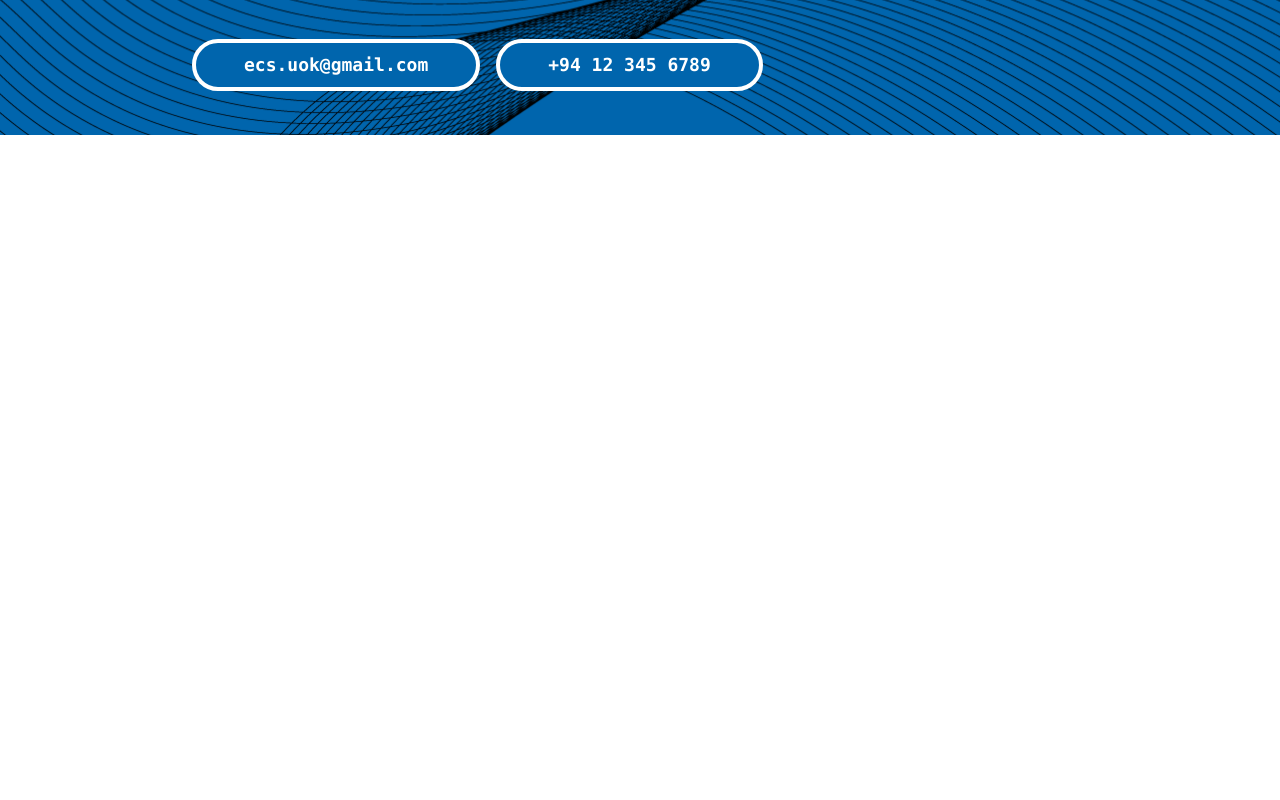
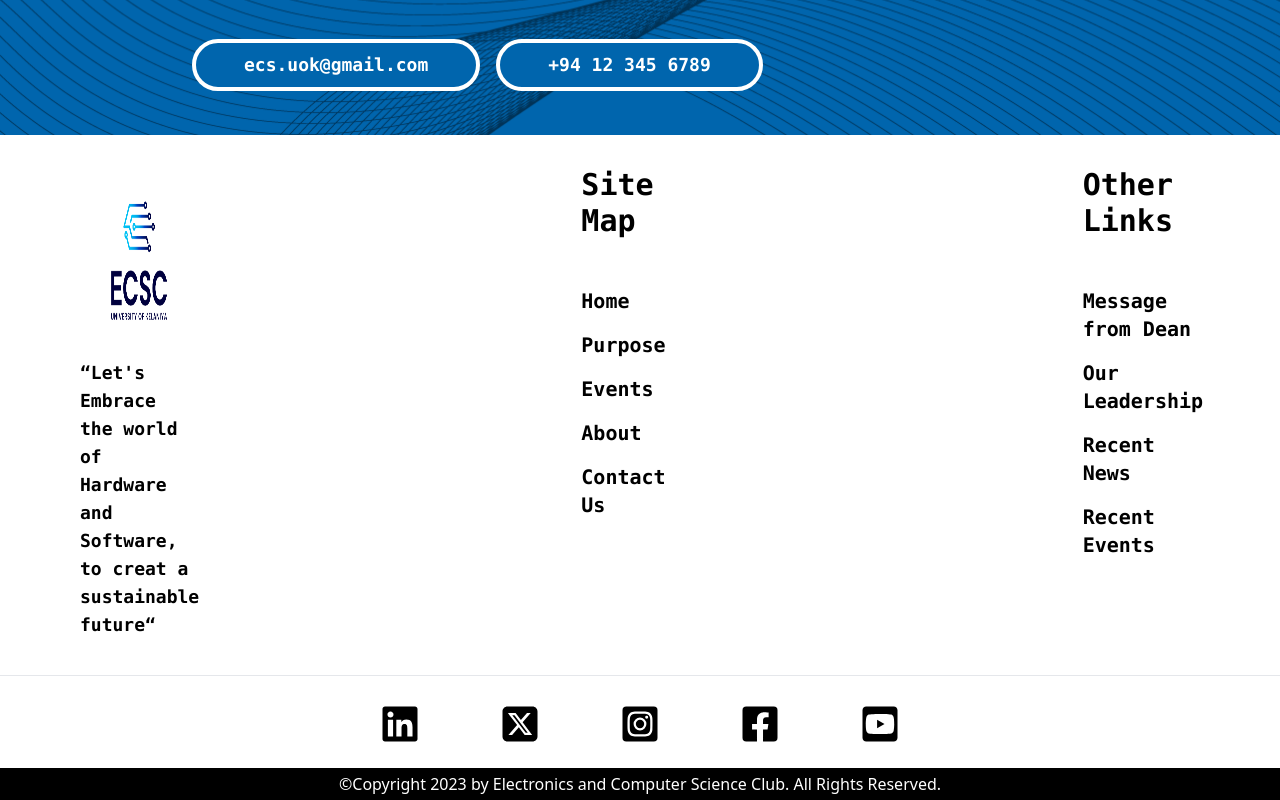
Before and after one commit to ecs-uok/ecs-uok-website, a React (Vite) app in the folder client/: page / in a window 1280 px wide. Shown: the part 2865-3665 px from the top of the page. Before the commit the page ends 3004 px from the top, so only its background shows below. Built offline with nearby package versions, Linux system fonts and the light colour scheme.

Commit message:
complete home page
need to do responsive design part

```diff
--- a/client/src/components/Footer.jsx
+++ b/client/src/components/Footer.jsx
@@ -1,9 +1,129 @@
+import { Link } from "react-router-dom";
+import ECSCFooterLogo from "../assets/ecsc_logo_footer.png";
+
 export default function Footer() {
   return (
-    <div>
-      <div></div>
-      <div></div>
-      <div></div>
-    </div>
+    <>
+      <div className="py-8 px-20 grid grid-cols-3 gap-96">
+        <div>
+          <img className="h-48 w-auto" src={ECSCFooterLogo}></img>
+          <p className="text-lg font-mono font-semibold">
+            &ldquo;Let&apos;s Embrace the world of Hardware and Software, to
+            creat a sustainable future&ldquo;
+          </p>
+        </div>
+
+        <div>
+          <h1 className="text-3xl font-bold font-mono">Site Map</h1>
+          <div className="mt-12">
+            <Link to={"/"}>
+              <p className="text-xl font-semibold font-mono mt-4">Home</p>
+            </Link>
+            <Link to={"/"}>
+              <p className="text-xl font-semibold font-mono mt-4">Purpose</p>
+            </Link>
+            <Link to={"/"}>
+              <p className="text-xl font-semibold font-mono mt-4">Events</p>
+            </Link>
+            <Link to={"/"}>
+              <p className="text-xl font-semibold font-mono mt-4">About</p>
+            </Link>
+            <Link to={"/"}>
+              <p className="text-xl font-semibold font-mono mt-4">Contact Us</p>
+            </Link>
+          </div>
+        </div>
+
+        <div>
+          <h1 className="text-3xl font-bold font-mono">Other Links</h1>
+          <div className="mt-12">
+            <Link to={"/"}>
+              <p className="text-xl font-semibold font-mono mt-4">
+                Message from Dean
+              </p>
+            </Link>
+            <Link to={"/"}>
+              <p className="text-xl font-semibold font-mono mt-4">
+                Our Leadership
+              </p>
+            </Link>
+            <Link to={"/"}>
+              <p className="text-xl font-semibold font-mono mt-4">
+                Recent News
+              </p>
+            </Link>
+            <Link to={"/"}>
+              <p className="text-xl font-semibold font-mono mt-4">
+                Recent Events
+              </p>
+            </Link>
+          </div>
+        </div>
+      </div>
+
+      <hr className="my-1" />
+
+      <div className="flex gap-20 justify-center items-center my-6">
+        <a href="www.linkedin.com">
+          <svg
+            xmlns="http://www.w3.org/2000/svg"
+            height="1em"
+            viewBox="0 0 448 512"
+            className="h-10 w-10 fill-black hover:fill-blue-700 duration-500"
+          >
+            <path d="M416 32H31.9C14.3 32 0 46.5 0 64.3v383.4C0 465.5 14.3 480 31.9 480H416c17.6 0 32-14.5 32-32.3V64.3c0-17.8-14.4-32.3-32-32.3zM135.4 416H69V202.2h66.5V416zm-33.2-243c-21.3 0-38.5-17.3-38.5-38.5S80.9 96 102.2 96c21.2 0 38.5 17.3 38.5 38.5 0 21.3-17.2 38.5-38.5 38.5zm282.1 243h-66.4V312c0-24.8-.5-56.7-34.5-56.7-34.6 0-39.9 27-39.9 54.9V416h-66.4V202.2h63.7v29.2h.9c8.9-16.8 30.6-34.5 62.9-34.5 67.2 0 79.7 44.3 79.7 101.9V416z" />
+          </svg>
+        </a>
+
+        <a href="www.twitter.com">
+          <svg
+            xmlns="http://www.w3.org/2000/svg"
+            height="1em"
+            viewBox="0 0 448 512"
+            className="h-10 w-10 fill-black hover:fill-red-800 duration-500"
+          >
+            <path d="M64 32C28.7 32 0 60.7 0 96V416c0 35.3 28.7 64 64 64H384c35.3 0 64-28.7 64-64V96c0-35.3-28.7-64-64-64H64zm297.1 84L257.3 234.6 379.4 396H283.8L209 298.1 123.3 396H75.8l111-126.9L69.7 116h98l67.7 89.5L313.6 116h47.5zM323.3 367.6L153.4 142.9H125.1L296.9 367.6h26.3z" />
+          </svg>
+        </a>
+
+        <a href="www.instagram.com">
+          <svg
+            xmlns="http://www.w3.org/2000/svg"
+            height="1em"
+            viewBox="0 0 448 512"
+            className="h-10 w-10 fill-black hover:fill-pink-700 duration-500"
+          >
+            <path d="M224,202.66A53.34,53.34,0,1,0,277.36,256,53.38,53.38,0,0,0,224,202.66Zm124.71-41a54,54,0,0,0-30.41-30.41c-21-8.29-71-6.43-94.3-6.43s-73.25-1.93-94.31,6.43a54,54,0,0,0-30.41,30.41c-8.28,21-6.43,71.05-6.43,94.33S91,329.26,99.32,350.33a54,54,0,0,0,30.41,30.41c21,8.29,71,6.43,94.31,6.43s73.24,1.93,94.3-6.43a54,54,0,0,0,30.41-30.41c8.35-21,6.43-71.05,6.43-94.33S357.1,182.74,348.75,161.67ZM224,338a82,82,0,1,1,82-82A81.9,81.9,0,0,1,224,338Zm85.38-148.3a19.14,19.14,0,1,1,19.13-19.14A19.1,19.1,0,0,1,309.42,189.74ZM400,32H48A48,48,0,0,0,0,80V432a48,48,0,0,0,48,48H400a48,48,0,0,0,48-48V80A48,48,0,0,0,400,32ZM382.88,322c-1.29,25.63-7.14,48.34-25.85,67s-41.4,24.63-67,25.85c-26.41,1.49-105.59,1.49-132,0-25.63-1.29-48.26-7.15-67-25.85s-24.63-41.42-25.85-67c-1.49-26.42-1.49-105.61,0-132,1.29-25.63,7.07-48.34,25.85-67s41.47-24.56,67-25.78c26.41-1.49,105.59-1.49,132,0,25.63,1.29,48.33,7.15,67,25.85s24.63,41.42,25.85,67.05C384.37,216.44,384.37,295.56,382.88,322Z" />
+          </svg>
+        </a>
+
+        <a href="www.facebook.com">
+          <svg
+            xmlns="http://www.w3.org/2000/svg"
+            height="1em"
+            viewBox="0 0 448 512"
+            className="h-10 w-10 fill-black hover:fill-blue-500 duration-500"
+          >
+            <path d="M400 32H48A48 48 0 0 0 0 80v352a48 48 0 0 0 48 48h137.25V327.69h-63V256h63v-54.64c0-62.15 37-96.48 93.67-96.48 27.14 0 55.52 4.84 55.52 4.84v61h-31.27c-30.81 0-40.42 19.12-40.42 38.73V256h68.78l-11 71.69h-57.78V480H400a48 48 0 0 0 48-48V80a48 48 0 0 0-48-48z" />
+          </svg>
+        </a>
+
+        <a href="www.youtube.com">
+          <svg
+            xmlns="http://www.w3.org/2000/svg"
+            height="1em"
+            viewBox="0 0 448 512"
+            className="h-10 w-10 fill-black hover:fill-red-700 duration-500"
+          >
+            <path d="M186.8 202.1l95.2 54.1-95.2 54.1V202.1zM448 80v352c0 26.5-21.5 48-48 48H48c-26.5 0-48-21.5-48-48V80c0-26.5 21.5-48 48-48h352c26.5 0 48 21.5 48 48zm-42 176.3s0-59.6-7.6-88.2c-4.2-15.8-16.5-28.2-32.2-32.4C337.9 128 224 128 224 128s-113.9 0-142.2 7.7c-15.7 4.2-28 16.6-32.2 32.4-7.6 28.5-7.6 88.2-7.6 88.2s0 59.6 7.6 88.2c4.2 15.8 16.5 27.7 32.2 31.9C110.1 384 224 384 224 384s113.9 0 142.2-7.7c15.7-4.2 28-16.1 32.2-31.9 7.6-28.5 7.6-88.1 7.6-88.1z" />
+          </svg>
+        </a>
+      </div>
+
+      <div className="bg-black text-white py-1 flex justify-center">
+        ©Copyright 2023 by Electronics and Computer Science Club. All Rights
+        Reserved.
+      </div>
+    </>
   );
 }
--- a/client/src/components/Layout.jsx
+++ b/client/src/components/Layout.jsx
@@ -1,11 +1,13 @@
 import { Outlet } from "react-router-dom";
 import Header from "./Header";
+import Footer from "./Footer";
 
 export default function Layout() {
   return (
     <div className="flex flex-col min-h-screen">
       <Header />
       <Outlet />
+      <Footer />
     </div>
   );
 }
--- a/client/src/components/LetsTalkSection.jsx
+++ b/client/src/components/LetsTalkSection.jsx
@@ -4,7 +4,7 @@ export default function LetsTalkSection() {
   return (
     <div className="bg-primary mt-8 h-80 w-full relative z-0">
       <img
-        className="h-full w-full overflow-hidden object-cover absolute -z-10"
+        className="h-full w-full overflow-hidden object-cover opacity-50 absolute -z-10"
         src={LetsTalkBG}
       />
       <div className="py-12 px-48">
```
Also changed, not shown: client/src/assets/Transparent-09.png (deleted), client/src/assets/Transparent-10.png (deleted).
